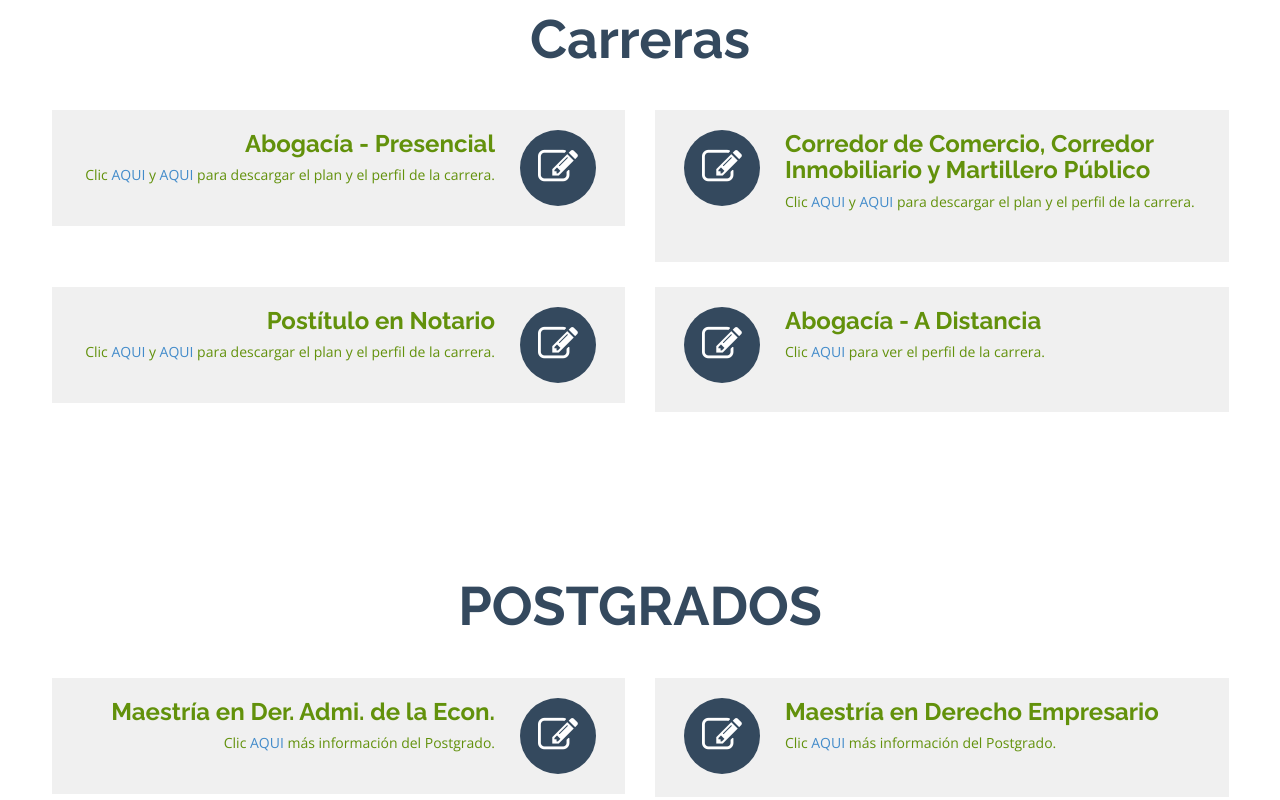
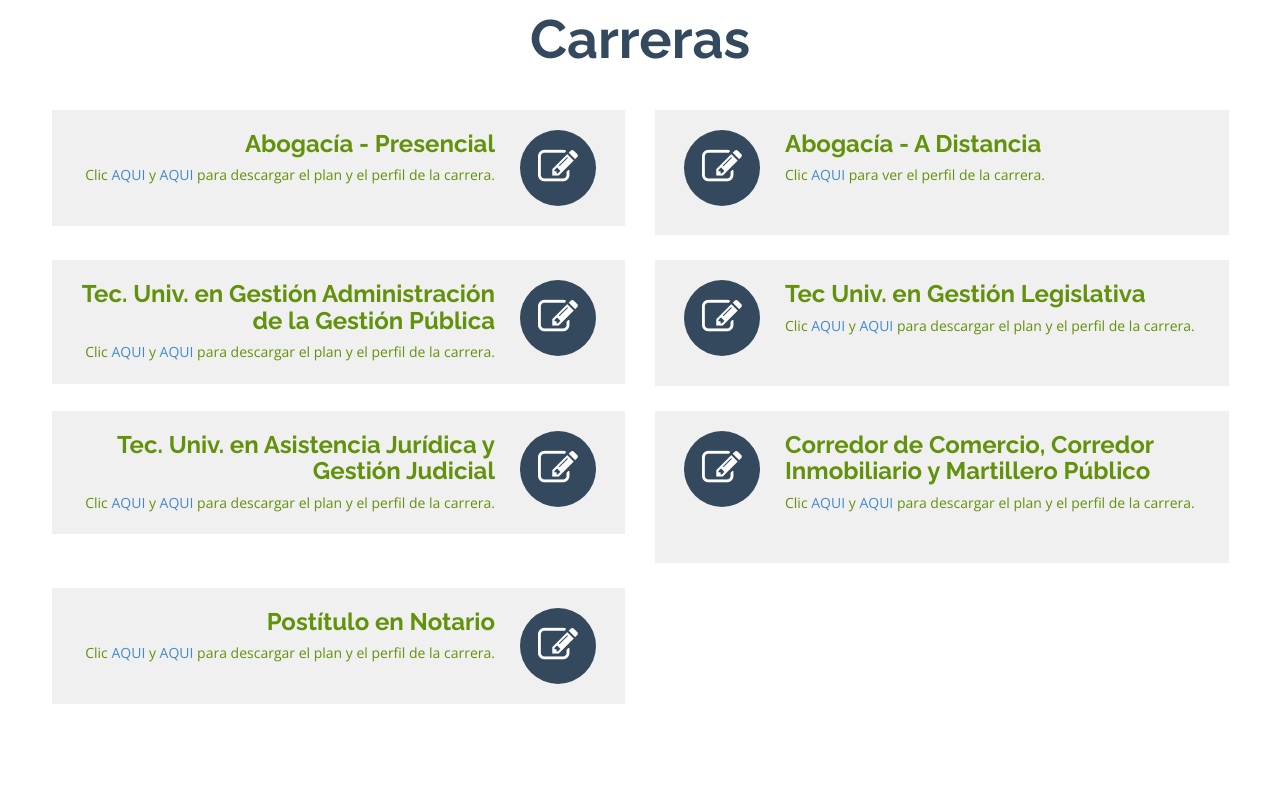
Before and after one commit to marianoveloper/Oferta-Academica, a plain HTML site: page fdcs.html in a window 1280 px wide. Shown: the part 800-1600 px from the top of the page. Drawn offline with nearby package versions, Linux system fonts and the light colour scheme; a script that the page names is missing.

Commit message:
derecho y economicas

```diff
--- a/fdcs.html
+++ b/fdcs.html
@@ -183,6 +183,64 @@
 							<i class="icon-edit"></i>
 						</div>
 						<div class="cont">
+							<h3>Abogacía - A Distancia</h3>
+							<p>Clic <a target="_blank"
+								href="http://evirtualsj.com/cursos/abogac-a">AQUI</a> para
+							ver el perfil de la carrera.
+							<!--<a-- target="_blank" href="http://intra.uccuyo.edu.ar/preinscweb/PreInsWeb-1.php">Pre-Inscribite!</a-->
+						</p><br><br>
+						</div>
+					</div>
+				</div>
+				<div class="col-sm-6 from-left">
+					<div class="clearfix item right-icon">
+						<div class="icon img-circle">
+							<i class="icon-edit"></i>
+						</div>
+						<div class="cont">
+							<h3>Tec. Univ. en Gestión Administración de la Gestión Pública</h3>
+							<p>Clic <a target="_blank" href="documentos/fdycs/planes/TECNICATURA EN GESTIÓN DE LA ADMINISTRACIÓN PÚBLICA.pdf">AQUI</a> y <a
+									target="_blank" href="http://fdcs.uccuyosj.edu.ar/index.php/carreras/a-distancia/tecnicatura-universitaria-en-gestion-de-la-administracion-publica">AQUI</a> para
+								descargar el plan y el perfil de la carrera.
+								<!--<a target="_blank" href="http://intra.uccuyo.edu.ar/preinscweb/PreInsWeb-1.php">Pre-Inscribite!</a>-->
+							</p>
+						</div>
+					</div>
+				</div>
+				<div class="col-sm-6 from-right">
+					<div class="item left-icon">
+						<div class="icon img-circle">
+							<i class="icon-edit"></i>
+						</div>
+						<div class="cont">
+							<h3>Tec Univ. en Gestión Legislativa</h3>
+							<p>Clic <a target="_blank" href="documentos/fdycs/planes/TECNICATURA UNIVERSITARIA EN GESTIÓN LEGISLATIVA.pdf">AQUI</a> y <a
+								target="_blank" href="http://fdcs.uccuyosj.edu.ar/index.php/carreras/a-distancia/tecnicatura-universitaria-en-gestion-legislativa">AQUI</a> para
+							descargar el plan y el perfil de la carrera.</p><br><br>
+						</div>
+					</div>
+				</div>
+				<div class="col-sm-6 from-left">
+					<div class="clearfix item right-icon">
+						<div class="icon img-circle">
+							<i class="icon-edit"></i>
+						</div>
+						<div class="cont">
+							<h3>Tec. Univ. en Asistencia Jurídica y Gestión Judicial</h3>
+							<p>Clic <a target="_blank" href="documentos/fdycs/planes/TECNICATURA EN ASISTENCIA JURIDICA y GESTIÓN JUDICIAL.pdf">AQUI</a> y <a
+									target="_blank" href="http://fdcs.uccuyosj.edu.ar/index.php/carreras/a-distancia/tecnicatura-universitaria-en-asistencia-juridica-y-gestion-judicial">AQUI</a> para
+								descargar el plan y el perfil de la carrera.
+								<!--<a target="_blank" href="http://intra.uccuyo.edu.ar/preinscweb/PreInsWeb-1.php">Pre-Inscribite!</a>-->
+							</p>
+						</div>
+					</div>
+				</div>
+				<div class="col-sm-6 from-right">
+					<div class="item left-icon">
+						<div class="icon img-circle">
+							<i class="icon-edit"></i>
+						</div>
+						<div class="cont">
 							<h3>Corredor de Comercio, Corredor Inmobiliario y Martillero Público</h3>
 							<p>Clic <a target="_blank" href="documentos/fdycs/planes/plan-martillero.pdf">AQUI</a> y <a
 									target="_blank"
@@ -214,21 +272,7 @@
 					</div>
 				</div>
 
-				<div class="col-sm-6 from-right">
-					<div class="item left-icon">
-						<div class="icon img-circle">
-							<i class="icon-edit"></i>
-						</div>
-						<div class="cont">
-							<h3>Abogacía - A Distancia</h3>
-							<p>Clic <a target="_blank"
-								href="http://evirtualsj.com/cursos/abogac-a">AQUI</a> para
-							ver el perfil de la carrera.
-							<!--<a-- target="_blank" href="http://intra.uccuyo.edu.ar/preinscweb/PreInsWeb-1.php">Pre-Inscribite!</a-->
-						</p><br><br>
-						</div>
-					</div>
-				</div>
+
 
 			</div>
 		</div>
```
Also changed, not shown: fcseye.html (+52 -50 lines), 3 other files.
